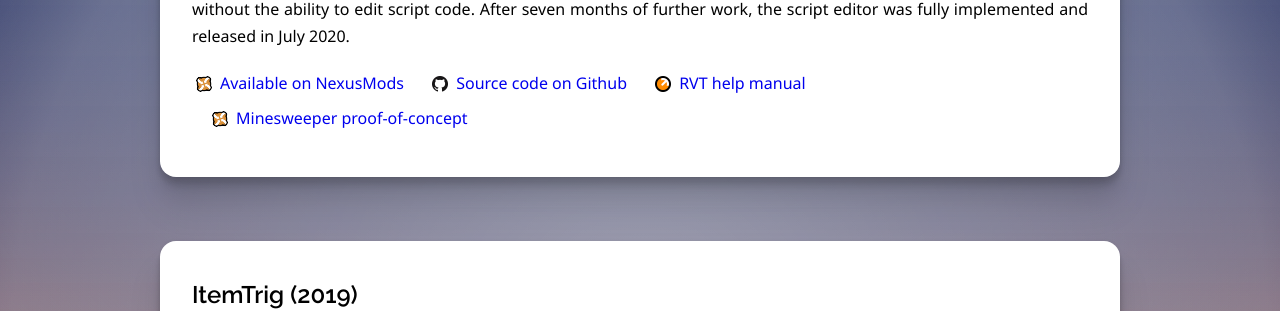
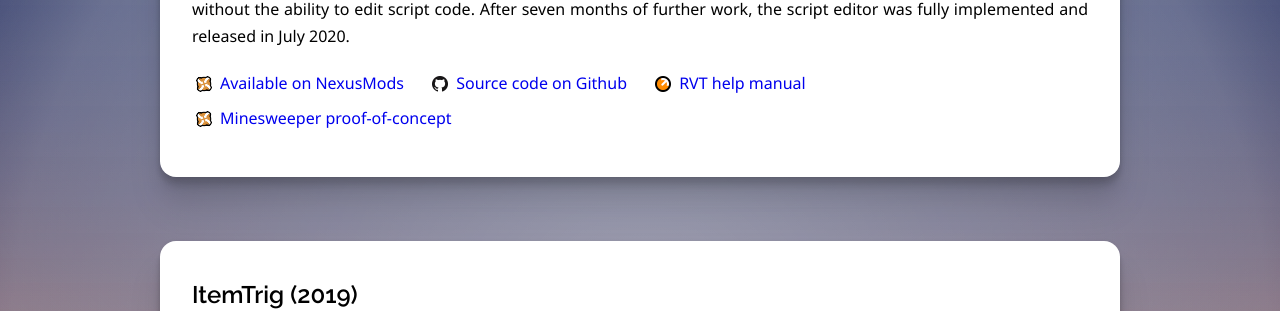
Before and after one commit to DavidJCobb/davidjcobb.github.io, a Jekyll site: the page built from index.html, in a window 1280 px wide. Shown: the part 1923-2234 px from the top of the page. Built offline with Jekyll 4.4.1, drawn with Linux system fonts in a browser that asks for light colours.

Commit message:
Additional fixes for mobile portrait orientation
Reduced padding on floated asides when viewing on a portrait-orientation touch-screen smartphone.

Adjusted spacing between extra-links to avoid weird word-wrapping issues, where every other wrapped line ends up indented.

```diff
--- a/assets/main.scss
+++ b/assets/main.scss
@@ -7,13 +7,6 @@
    top:auto;
    width:1px;
    height:1px;
-}
-
-/* mobile text size tweak */
-@media only screen and (hover: none) and (max-aspect-ratio:3/5) {
-   html {
-      font-size:clamp(1rem, calc(1rem + 1vh), 2.5rem);
-   }
 }
 
 @import url('https://fonts.googleapis.com/css2?family=Raleway:wght@600&family=Source+Sans+Pro&display=swap');
@@ -204,9 +197,7 @@
 
       li {
          display:inline;
-      }
-      li+li {
-         margin-left:1em;
+         padding-right:1em; /* margin results in odd and inconsistent indentation when word-wrapping */
       }
       li.screen-reader-only:not(:focus, :focus-within) {
          @include screen-reader;
@@ -235,3 +226,13 @@
          background-image:url(icons/nexusmods.png);
       }
    }
+
+/* mobile text size tweak */
+@media only screen and (hover: none) and (max-aspect-ratio:3/5) {
+   html {
+      font-size:clamp(1rem, calc(1rem + 1vh), 2.5rem);
+   }
+   .work-list>aside {
+      margin-left:1rem;
+   }
+}
```
